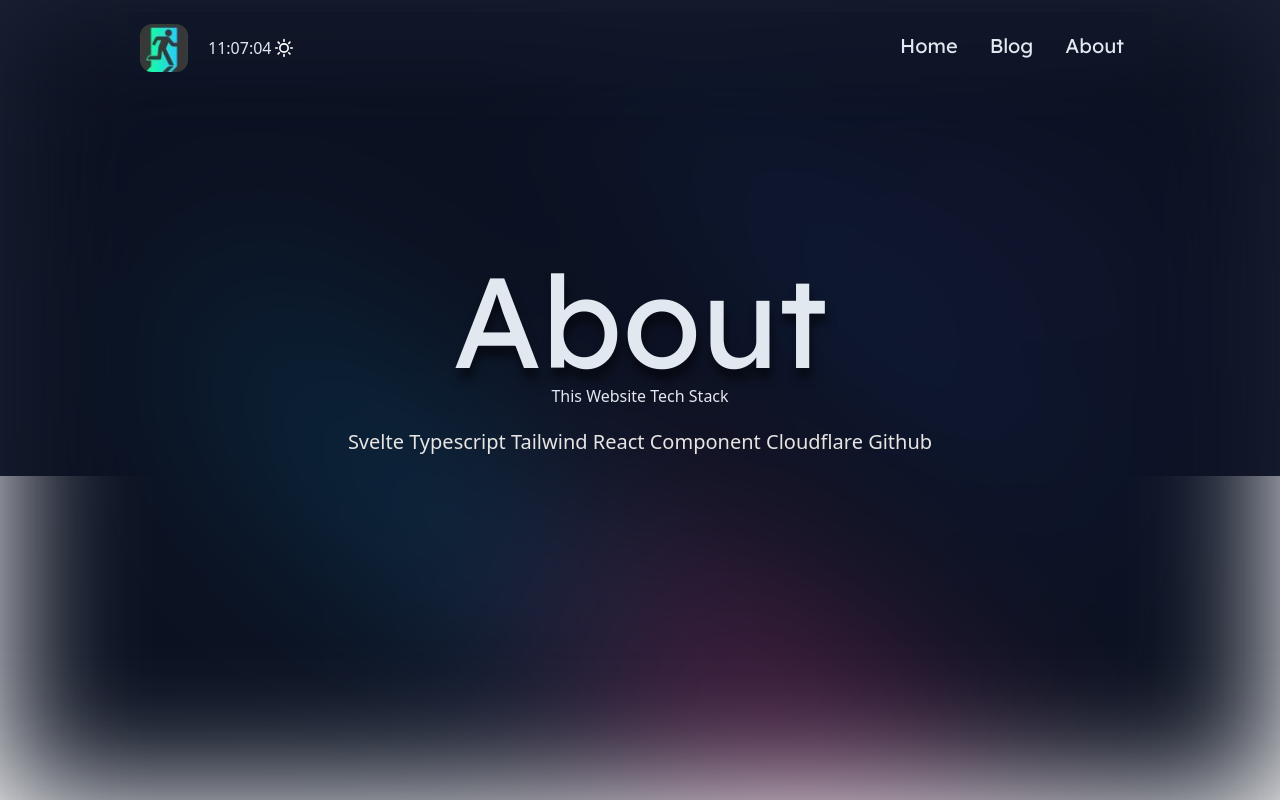
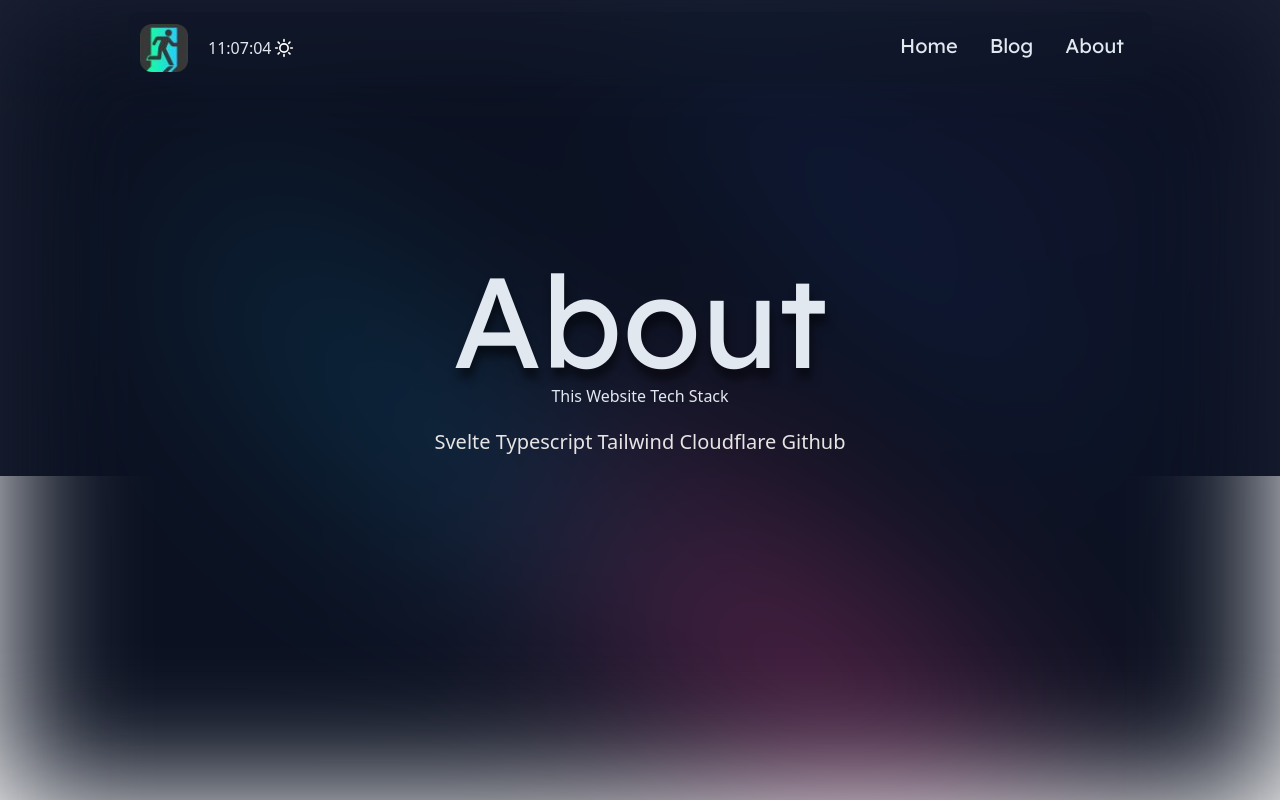
Before and after one commit to benedictgs/svelte-web, a SvelteKit app: page /about in a window 1280 px wide. Built offline with nearby package versions, Linux system fonts and the light colour scheme.

Commit message:
minor change to non home page

```diff
--- a/src/routes/about/+page.svelte
+++ b/src/routes/about/+page.svelte
@@ -4,12 +4,12 @@
     export let data: PageData;
 </script>
 
-<div class="absolute inset-0 z-0 bg-cover w-screen h-screen bg-no-repeat bg-[#0B1120] bg-[url('$lib/media/hero-dark.jpg')] blur-3xl"></div>
+<div class="absolute inset-0 z-0 bg-cover bg-center bg-no-repeat bg-[#0B1120] bg-[url('$lib/media/hero-dark.jpg')] blur-3xl"></div>
 
 <div class="relative flex flex-col justify-center items-center">
     <div class="z-10 flex flex-col items-center text-center lg:mt-20">
         <h1 class="text-7xl mx-10 mt-20 sm:text-9xl  font-lexend drop-shadow-[2px_10px_5px_hsla(200,100%,0%,50%)]">About</h1>
         <h2>This Website Tech Stack</h2>
-        <p class="mx-10 sm:mx-20 my-5 max-w-[75ch] font-light text-stone-200 md:text-xl">Svelte Typescript Tailwind React Component Cloudflare Github </p>
+        <p class="mx-10 sm:mx-20 my-5 max-w-[75ch] font-light text-stone-200 md:text-xl">Svelte Typescript Tailwind Cloudflare Github </p>
     </div>
 </div>
--- a/src/routes/blog/+page.svelte
+++ b/src/routes/blog/+page.svelte
@@ -4,7 +4,7 @@
     export let data: PageData;
 </script>
 
-<div class="absolute inset-0 z-0 bg-cover w-screen h-screen bg-no-repeat bg-[#0B1120] bg-[url('$lib/media/dark-room-light.webp')]"></div>
+<div class="absolute inset-0 z-0 bg-cover bg-center  bg-no-repeat bg-[#0B1120] bg-[url('$lib/media/dark-room-light.webp')]"></div>
 
 <div class="relative flex flex-col justify-center items-center">
     <div class="z-10 flex flex-col items-center text-center lg:mt-20">
```
